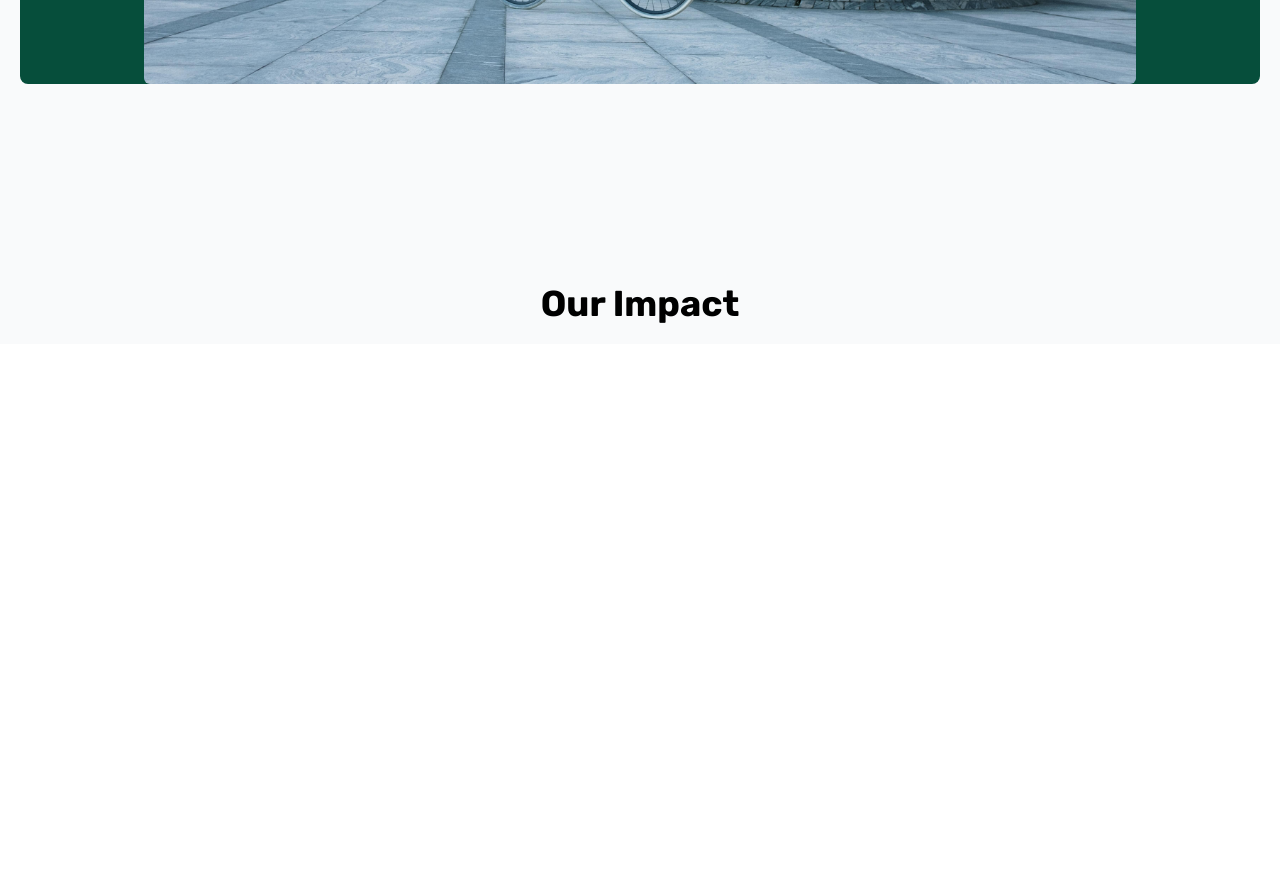
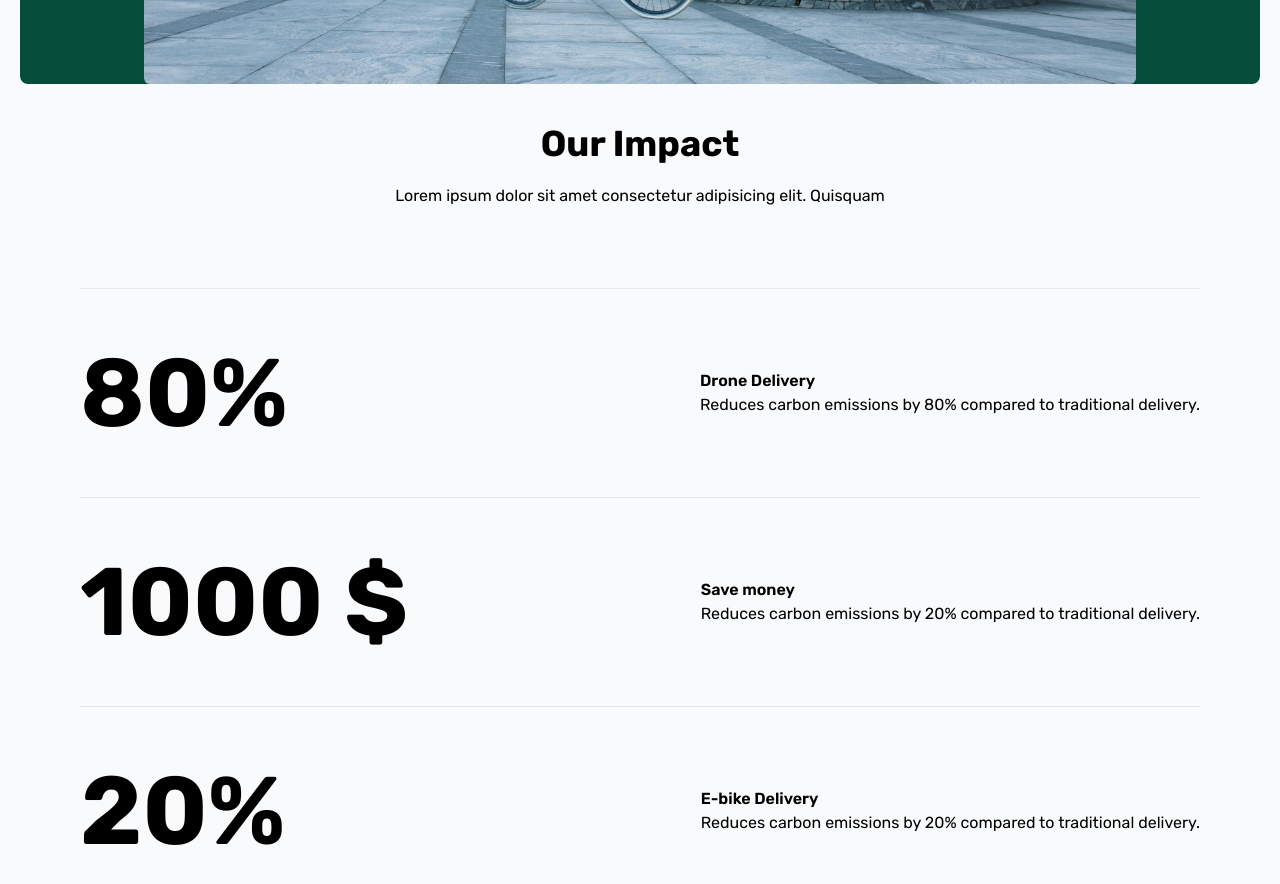
Before and after one commit to d-liya/hackfrost3, a React (Create React App) app: page / in a window 1280 px wide. Shown: the part 920-1804 px from the top of the page. Before the commit the page ends 1264 px from the top, so only its background shows below. Built offline with nearby package versions, Linux system fonts and the light colour scheme.

Commit message:
added section two

```diff
--- a/package.json
+++ b/package.json
@@ -3,6 +3,8 @@
   "version": "0.1.0",
   "private": true,
   "dependencies": {
+    "@react-spring/parallax": "^9.7.1",
+    "@react-spring/web": "^9.7.1",
     "@testing-library/jest-dom": "^5.16.5",
     "@testing-library/react": "^13.4.0",
     "@testing-library/user-event": "^13.5.0",
--- a/src/App.js
+++ b/src/App.js
@@ -1,9 +1,12 @@
 import React from "react";
-import deliveryMan from "./images/delivery-man.jpg";
+import { useScroll, useSpring, animated } from "@react-spring/web";
+import { Parallax, ParallaxLayer } from "@react-spring/parallax";
 
 function App() {
+  const introSpring = useSpring({});
+  const { scrollYProgress } = useScroll();
   return (
-    <div className="bg-gray-50 min-w-screen min-h-screen">
+    <div className="bg-gray-50">
       <header>
         <nav className="">
           <ul className="flex justify-between items-center h-full py-5 mx-20">
@@ -14,7 +17,12 @@ function App() {
           </ul>
         </nav>
       </header>
-      <body className="flex justify-center flex-col">
+      {/* <Parallax pages={1} style={{ top: "0", left: "0" }}>
+        <ParallaxLayer offset={0} speed={2.5}>
+          <p>Parallax</p>
+        </ParallaxLayer>
+      </Parallax> */}
+      <body className="flex justify-center relative flex-col">
         <section
           id="intro"
           className="min-h-screen mb-5 mx-5 bg-emerald-900 rounded-lg flex items-center justify-center flex-col"
@@ -22,18 +30,52 @@ function App() {
           <h1 className="text-6xl text-gray-50 font-bold mt-40 mx-32 text-center">
             Last Mile Delivery, With Zero Emissions
           </h1>
-          <button className="bg-gray-50 text-emerald-900 font-bold rounded px-5 py-3 mt-10 mb-16 hover:bg-slate-100">
+          <button className="bg-gray-50 text-emerald-900 font-bold rounded px-5 py-3 mt-10 mb-16 hover:bg-slate-200">
             Contact Us
           </button>
           <img
-            src={deliveryMan}
+            src={process.env.PUBLIC_URL + "/images/delivery-man.jpg"}
             alt="delivery person"
             className="max-w-[80%] rounded-md"
           />
         </section>
-        <section id="about" className="my-5 pt-40">
-          <h1 className="text-4xl  font-bold text-center">Our Impact</h1>
-          <div></div>
+        <section id="about" className="my-5">
+          <h1 className="text-4xl font-bold text-center mb-5">Our Impact</h1>
+          <p className="text-center">
+            Lorem ipsum dolor sit amet consectetur adipisicing elit. Quisquam
+          </p>
+          <ul className="m-20">
+            <li className="flex justify-between border-t py-14 items-center">
+              <h2 className="text-2xl font-bold text-8xl">80% </h2>
+              <div className="">
+                <h3 className="font-semibold">Drone Delivery</h3>
+                <p>
+                  Reduces carbon emissions by 80% compared to traditional
+                  delivery.
+                </p>
+              </div>
+            </li>
+            <li className="flex justify-between border-t py-14 items-center">
+              <h2 className="text-2xl font-bold text-8xl">1000 $</h2>
+              <div className="">
+                <h3 className="font-semibold">Save money</h3>
+                <p>
+                  Reduces carbon emissions by 20% compared to traditional
+                  delivery.
+                </p>
+              </div>
+            </li>
+            <li className="flex justify-between border-t py-14 items-center">
+              <h2 className="text-2xl font-bold text-8xl">20% </h2>
+              <div className="">
+                <h3 className="font-semibold">E-bike Delivery</h3>
+                <p>
+                  Reduces carbon emissions by 20% compared to traditional
+                  delivery.
+                </p>
+              </div>
+            </li>
+          </ul>
         </section>
         <section id="stats"></section>
         <section id="how-it-works"></section>
```
Also changed, not shown: public/images/delivery-man.jpg (renamed from src/images/delivery-man.jpg), 1 other file (tests, documents, lock files or other folders).
